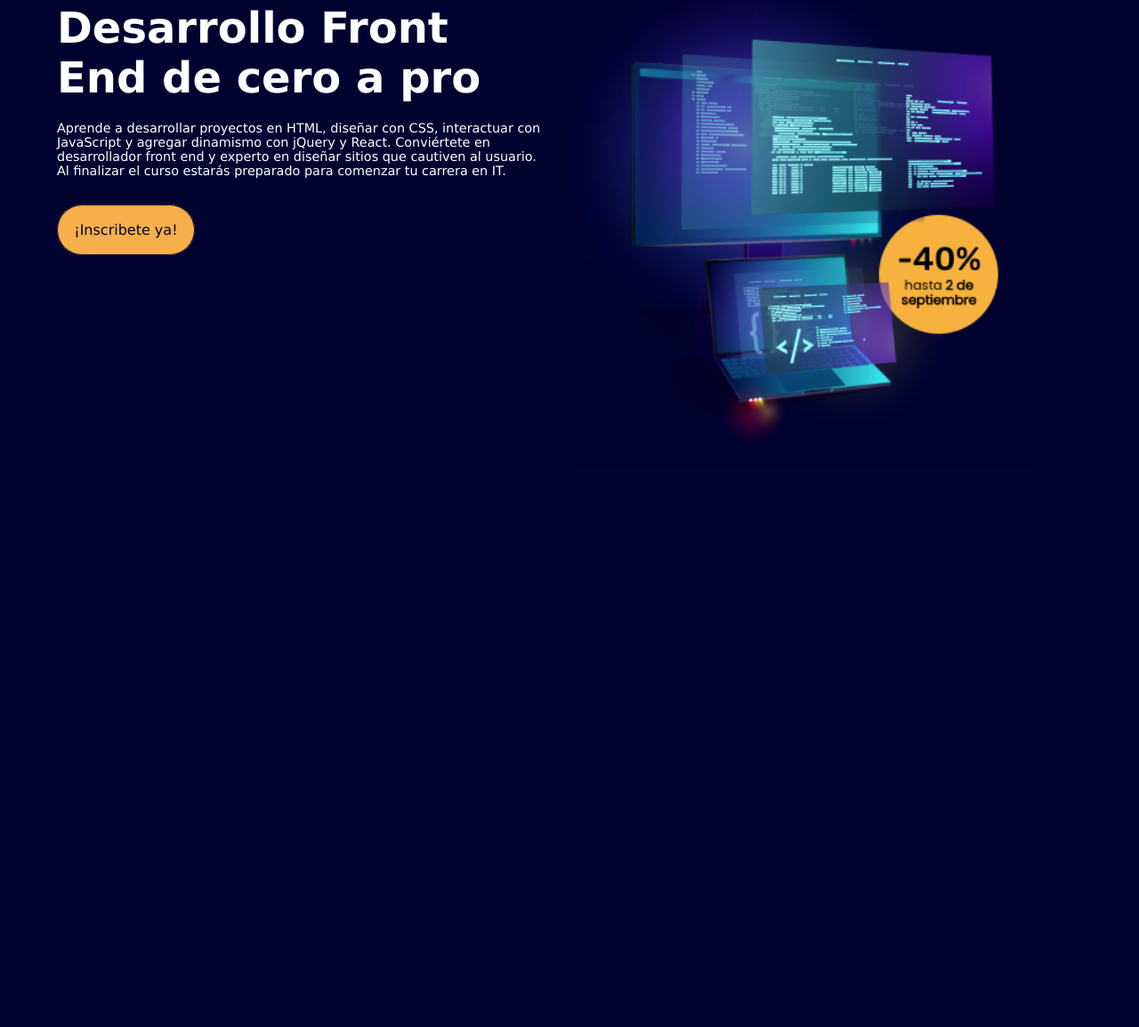
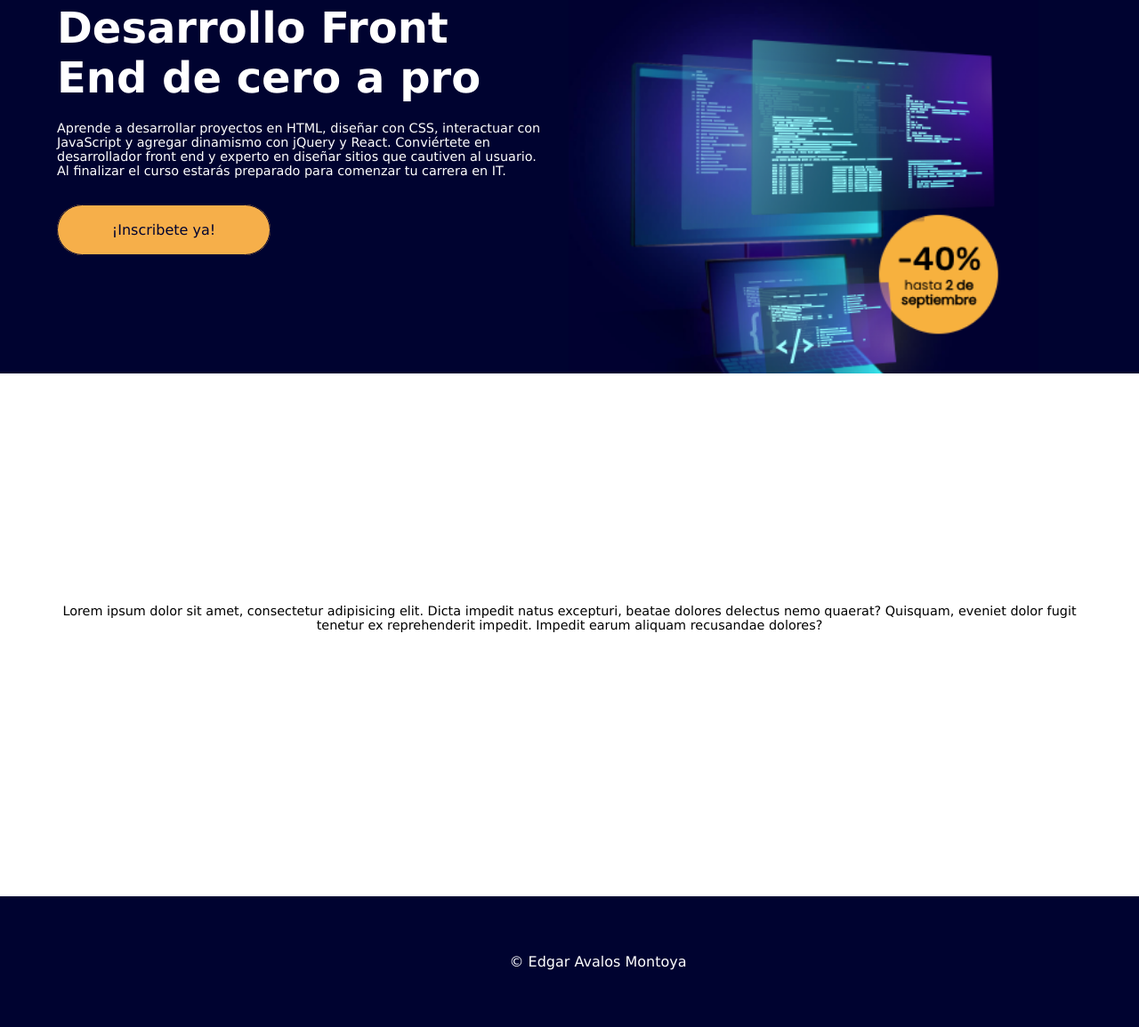
Before and after one commit to EdgarAM1/pruebaWebPage2, a plain HTML site: page index.html in a window 1280 px wide. Shown: the part 203-1358 px from the top of the page at 89% size. Before the commit the page ends 900 px from the top, so only its background shows below. Drawn offline with Linux system fonts and the light colour scheme.

Commit message:
segunda seccion y pie de pagina

```diff
--- a/index.html
+++ b/index.html
@@ -36,11 +36,13 @@
     </nav>
   </header>
 
+
   <!-- --------------------------------------------------------   -->
   <!--/*-------------------- 1ER CONTENIDO ----------------------*/-->
   <!--/*--------------------------------------------------------*/-->
   <body>
     <div>
+      <span></span>
       <h3>Curso online</h3>
       <h1><font size="12">
         Desarrollo Front End de cero a pro
@@ -55,14 +57,24 @@
       </a>
 
       <br/>
+      <br><br><br><br><br><br><br><br>
       <!-- <div class="boton"></div> -->
-
     </div>
 
     <div class="mainWhite">
+      <!-- <br><br><br> -->
+      <!-- <hr> -->
+      <br>
+      <p>
+      Lorem ipsum dolor sit amet, consectetur adipisicing elit. Dicta impedit natus excepturi, beatae dolores delectus nemo quaerat? Quisquam, eveniet dolor fugit tenetur ex reprehenderit impedit. Impedit earum aliquam recusandae dolores?
+      </p>
+      <br><br><br>
+    </div>
 
-
+    <footer>
+      <div class="container">
+        &copy; Edgar Avalos Montoya
       </div>
+    </footer>
   </body>
-
 </html>
--- a/style.css
+++ b/style.css
@@ -1,4 +1,8 @@
 /*------------------------fondo------------------------------------------*/
+
+*{
+    box-sizing: border-box;
+}
 
 body {
     margin: 0%;
@@ -35,6 +39,7 @@ nav ul a {
 /*--------------------------------------------------------*/
 
 body {
+
     height: 900px;
     background-image: url(imagenes/captura2.png); /* imagen dentro de la carpeta*/
     min-height: 650px;
@@ -47,14 +52,16 @@ body {
 
 
     background-color: rgb(0, 3, 48);
-    color: white;
+
 }
 
 /*------------------------texto general-------------------------------------*/
 div {
+
     font-family: 'Lucida Sans', 'Lucida Sans Regular', 'Lucida Grande', 'Lucida Sans Unicode', Geneva, Verdana, sans-serif;
     margin-left: 5%;
-    transition: 1s;
+    transition: 2s;
+    color: white;
 }
 
 /*------------------------encabezado-------------------------------------*/
@@ -68,28 +75,28 @@ div h1 {
     margin-right: 55%;
 }
 
-/*------------------------texto 1------------------------------------------*/
+/*------------------------ parrafo ------------------------------------------*/
 div p {
     font-size: 90%;
     margin-right: 55%;
     margin-bottom: 4%;
 }
 
-/*------------------------boton------------------------------------------*/
+/*------------------------ boton ------------------------------------------*/
 .boton {
     border: 1px solid rgb(0, 3, 48);
-    padding: 1.5%;
+    padding: 1.5% 5%; /* separacion de altura y anchura del boton */
     /* width: 300px; height: 100px;*/
     background-color: rgb(246, 175, 74); /* color del boton*/
     color: rgb(0, 3, 48);
     text-decoration: none;
     /*text-transform: uppercase;*/
-    border-radius: 50px;
+    border-radius: 50px; /* esquinas redondeadas del boton*/
     cursor: pointer;
     transition: background-color 1s; /* tiempo de la transicion de color al pasar el cursor*/
 }
 
-.boton:hover{
+.boton:hover{   /* realizar alguna accion cuando pasa el raton sobre el boton  */
     background-color: rgb(254, 195, 114); /* color que  tendra al pasar el cursor*/
 }
 
@@ -98,9 +105,32 @@ div p {
 /*--------------------------------------------------------*/
 
 .mainWhite {
+    margin: 0%;
+    background-color: white;
+    color: black;
+}
 
+.mainWhite p {
+    margin: 0%;
+    margin-right: 5%;
+    margin-left: 5%;
 
+    padding-top: 30vh;
+    padding-bottom: 30vh;
+
+    text-align: center;
 }
+
+/*--------------------------------------------------------*/
+/*-------------------- PIE DE PAGINA ---------------------*/
+/*--------------------------------------------------------*/
+
+footer{
+    text-align: center;
+    padding-top: 5%;
+    padding-bottom: 5%;
+}
+
 
 
 
```
Lines whose indentation alone changed are shown as unchanged.
